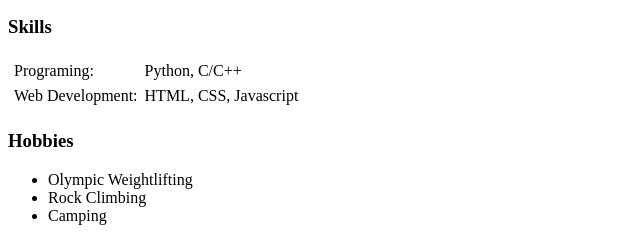
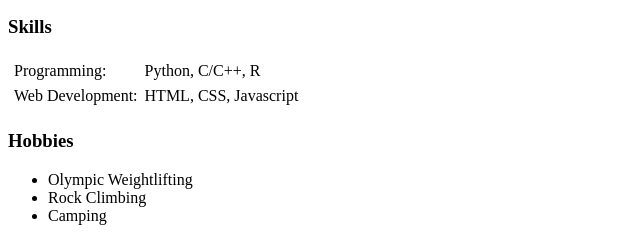
Before and after one commit to terrytamhoang/cv, a plain HTML site: page index.html in a window 1280 px wide. Shown: the part 543-776 px from the top of the page, 0-640 px from the left. Drawn offline with Linux system fonts and the light colour scheme.

Commit message:
Update index.html

```diff
--- a/index.html
+++ b/index.html
@@ -49,8 +49,8 @@
   <h3>Skills</h3>
   <table cellspacing='5'>
     <tr>
-      <td>Programing:</td>
-      <td>Python, C/C++</td>
+      <td>Programming:</td>
+      <td>Python, C/C++, R</td>
     </tr>
     <tr>
       <td>Web Development:</td>
```
